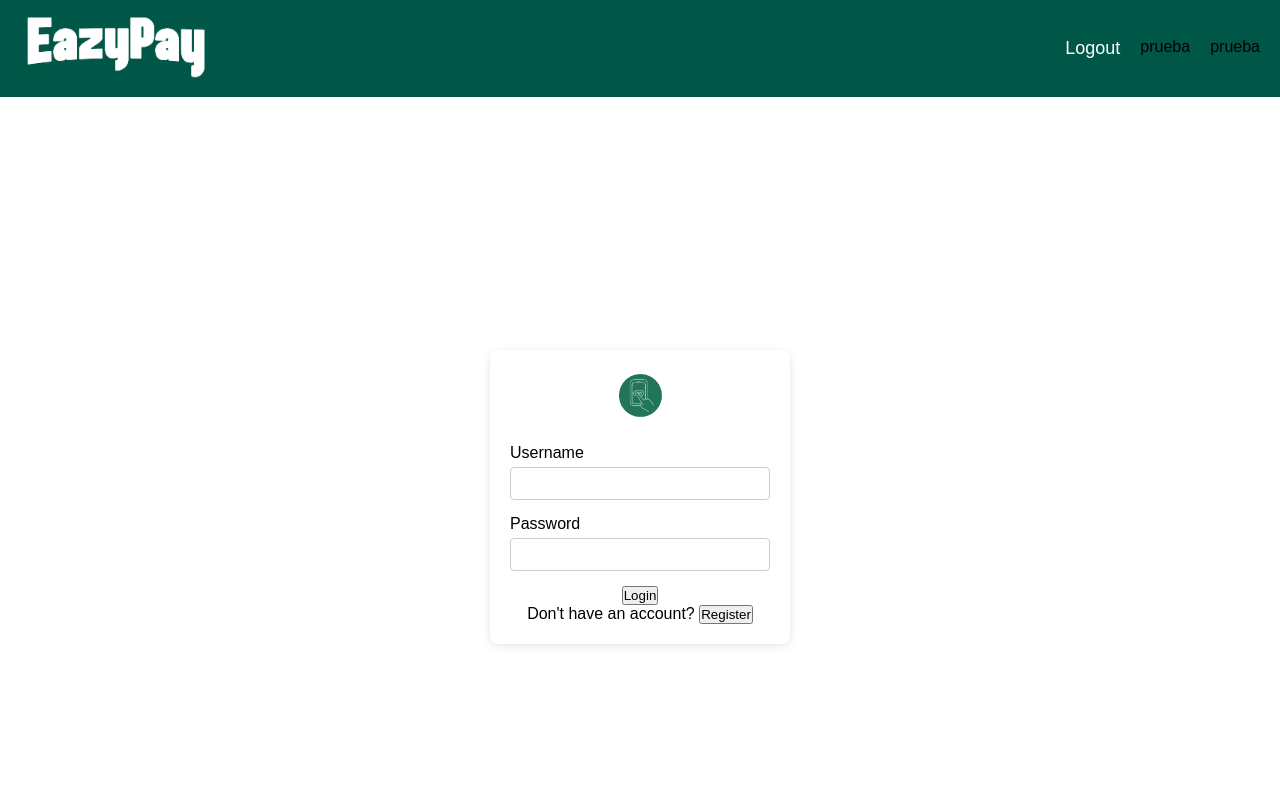
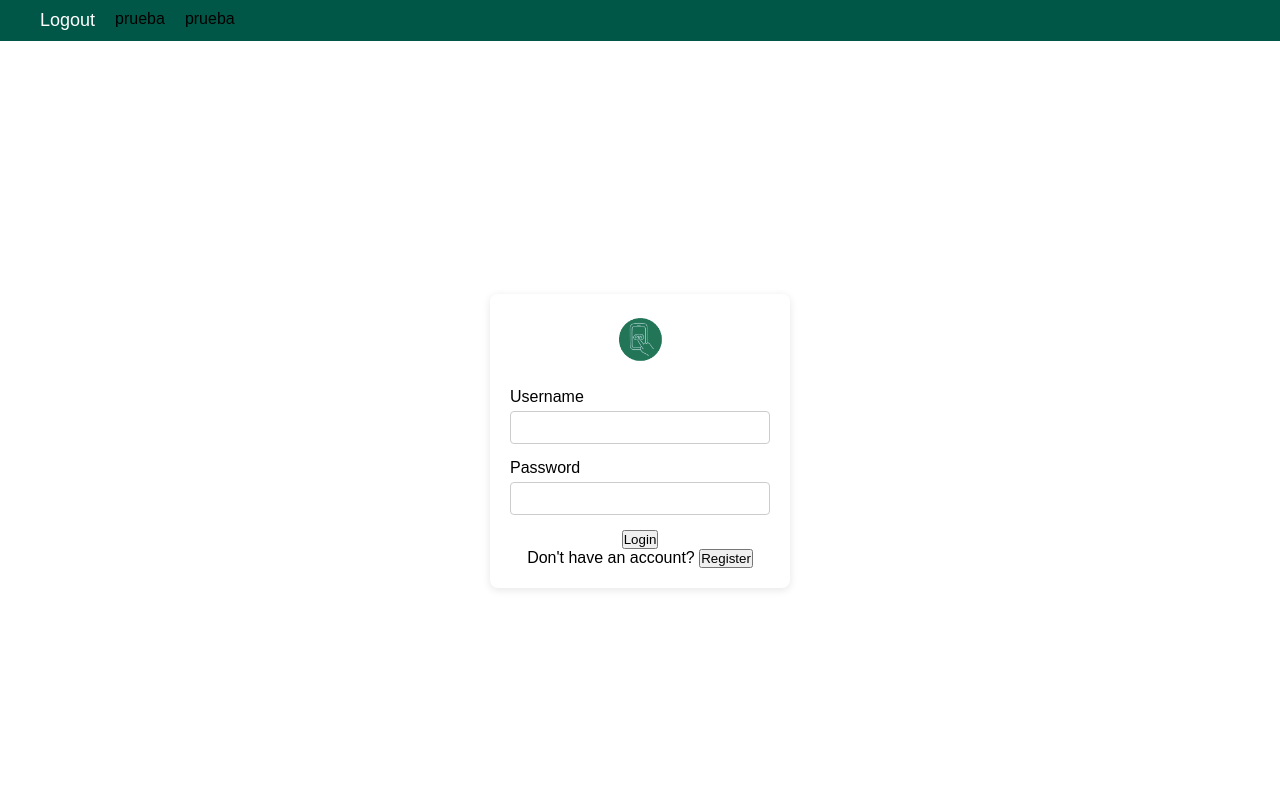
Before and after one commit to davidvrz/EazyPay-SPA, a React (Vite) app: page / in a window 1280 px wide. Shown: the top 800 px of the page. Built offline with nearby package versions, Linux system fonts and the light colour scheme.

Commit message:
fix: redirect into home by clicking app logo

```diff
--- a/src/components/Navbar.jsx
+++ b/src/components/Navbar.jsx
@@ -1,7 +1,10 @@
 import React, { useState } from 'react';
 import '../styles/components/Navbar.css'
+import { Link } from 'react-router-dom';
 
 const Navbar = ({ changeView }) => {
+    const currentUser = localStorage.getItem("username");
+
     const handleLogout = () => {
         localStorage.removeItem('username');
         window.location.href = '/';  // Redirect to login (or reload the page)
@@ -9,7 +12,12 @@ const Navbar = ({ changeView }) => {
 
     return (
         <nav className="navbar">
-            <img className="navbar-logo" src="/images/logo.png" alt="logo" />
+            {currentUser && (
+                <Link className="return-home" to="/home">
+                    <img className="navbar-logo" src="/images/logo.png" alt="logo" />
+                </Link>
+            )}
+
                 <ul className="navbar-links">
                     <li><button onClick={handleLogout}>Logout</button></li>
                     <li>prueba</li>
```
